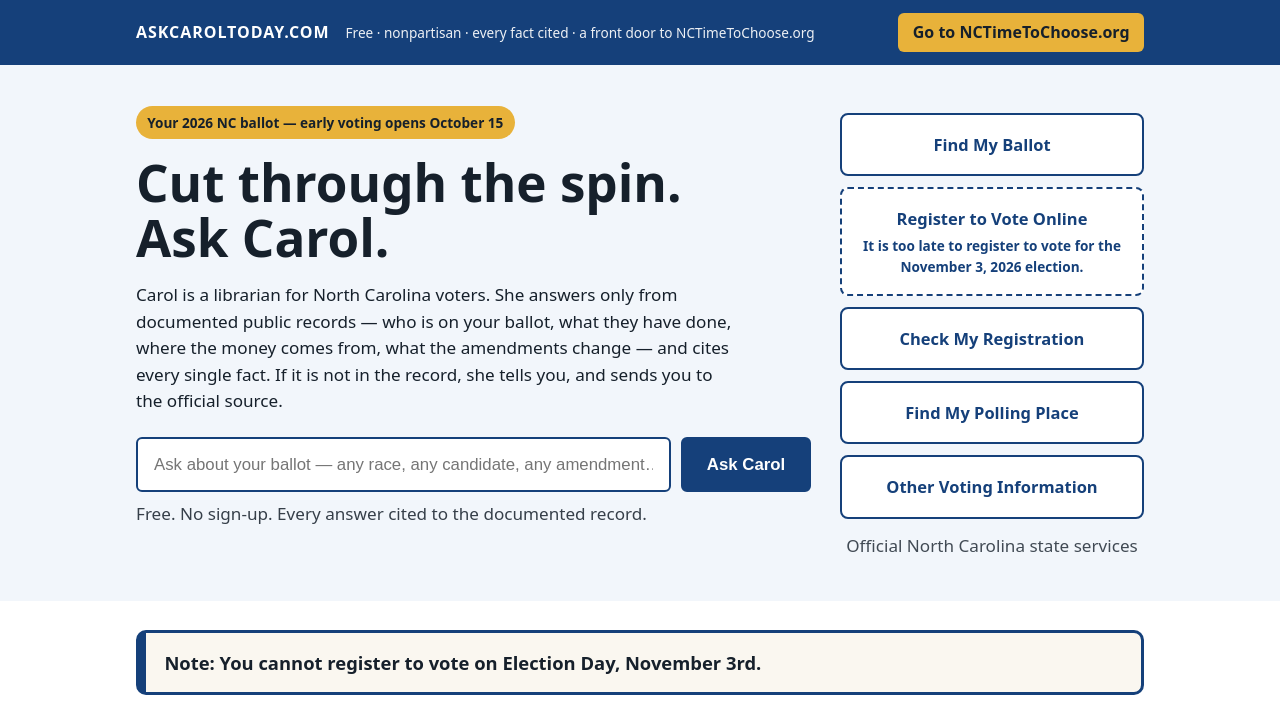
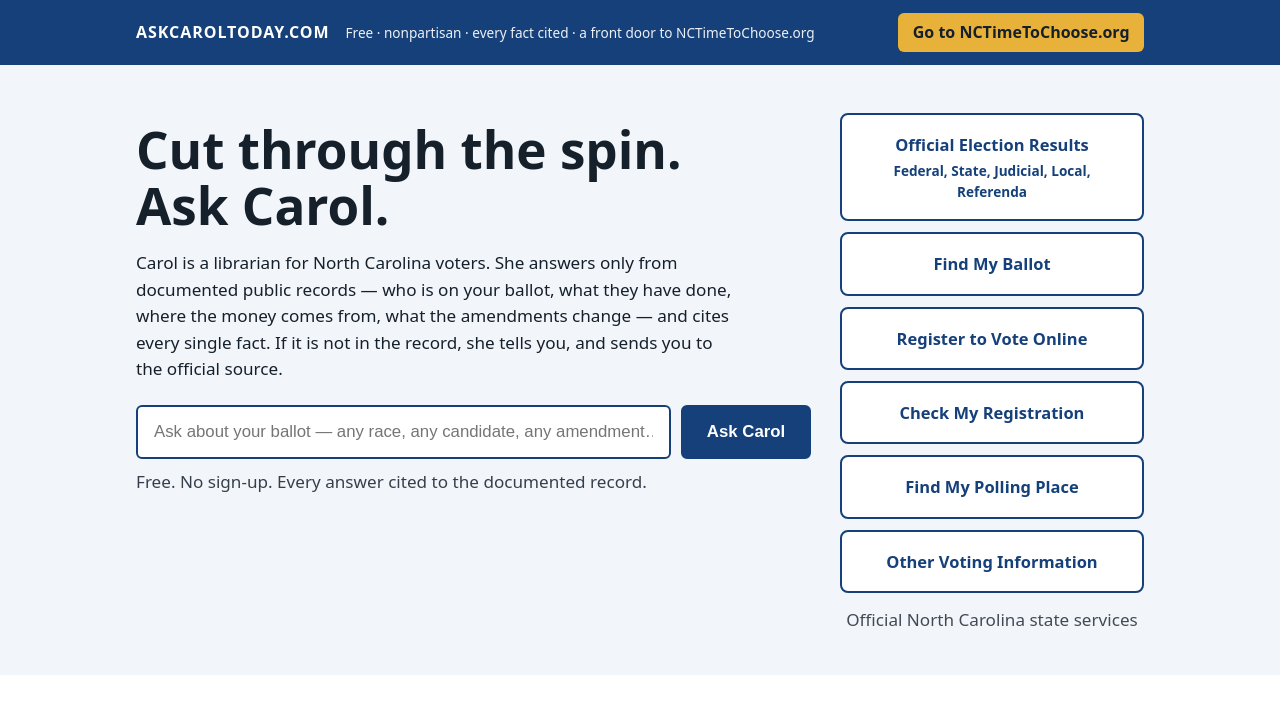
Before and after one commit to rpelletier13-NCPR/acd-front, a plain HTML site: page index.html in a window 1280 px wide. Shown: the top 713 px of the page. Drawn offline with Linux system fonts and the light colour scheme.

Commit message:
CA4-N04-001 items 1-4: results button, register reopened, banner and note removed

```diff
--- a/index.html
+++ b/index.html
@@ -215,7 +215,6 @@ footer p { margin: .35rem 0; }
 
 <div class="hero"><div class="wrap"><div class="herogrid">
 <div>
-<span class="badge">Your 2026 NC ballot — early voting opens October 15</span>
 <h1>Cut through the spin.<br>Ask Carol.</h1>
 <p>Carol is a librarian for North Carolina voters. She answers only from documented public records — who is on your ballot, what they have done, where the money comes from, what the amendments change — and cites every single fact. If it is not in the record, she tells you, and sends you to the official source.</p><form class="askbox" method="get" action="/go" target="_blank" rel="noopener">
 <label class="sr-only" for="acd-q">Ask about your ballot — any race, any candidate, any amendment…</label>
@@ -227,16 +226,13 @@ footer p { margin: .35rem 0; }
 <p class="askhelp">Free. No sign-up. Every answer cited to the documented record.</p>
 </div>
 <aside class="civic">
+<a class="civicbtn" href="/b/results" target="_blank" rel="noopener">Official Election Results<span class="civicsub">Federal, State, Judicial, Local, Referenda</span></a>
 <a class="civicbtn" href="/b/ballot" target="_blank" rel="noopener">Find My Ballot</a>
-<span class="civicbtn civicbtn-closed" data-closed="1">Register to Vote Online<span class="civicsub">It is too late to register to vote for the November 3, 2026 election.</span></span>
+<a class="civicbtn" href="/b/register" target="_blank" rel="noopener">Register to Vote Online</a>
 <a class="civicbtn" href="/b/check" target="_blank" rel="noopener">Check My Registration</a><a class="civicbtn" href="/b/earlyvote" data-alias="/b/earlyvote" target="_blank" rel="noopener">Find My Polling Place</a><a class="civicbtn" href="/b/voting" data-alias="/b/voting" target="_blank" rel="noopener">Other Voting Information</a>
 <p class="civiccap">Official North Carolina state services</p>
 </aside>
-</div></div></div><section class="evnote-wrap"><div class="wrap">
-<div class="evnote" role="note">
-<p class="evnote-s2"><strong class="evnote-lead">Note:</strong> You cannot register to vote on Election Day, November 3rd.</p>
-</div>
-</div></section>
+</div></div></div>
 <section><div class="wrap"><div class="split">
 <div class="vcard">
 <video controls preload="metadata" poster="/media/welcome-poster.jpg" src="/media/welcome.mp4"></video>
```
Also changed, not shown: 1 other file.
